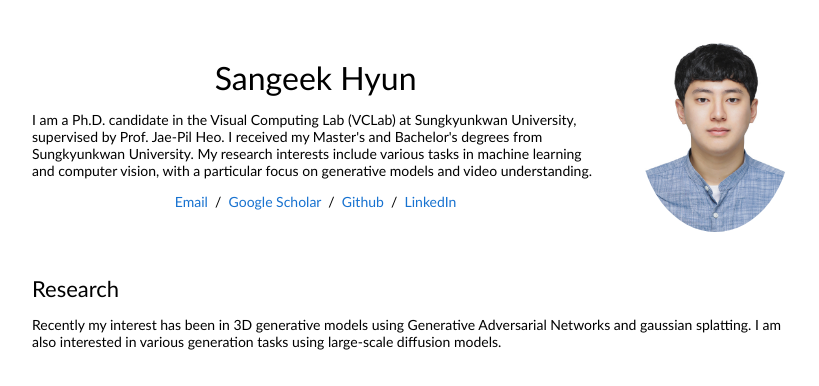
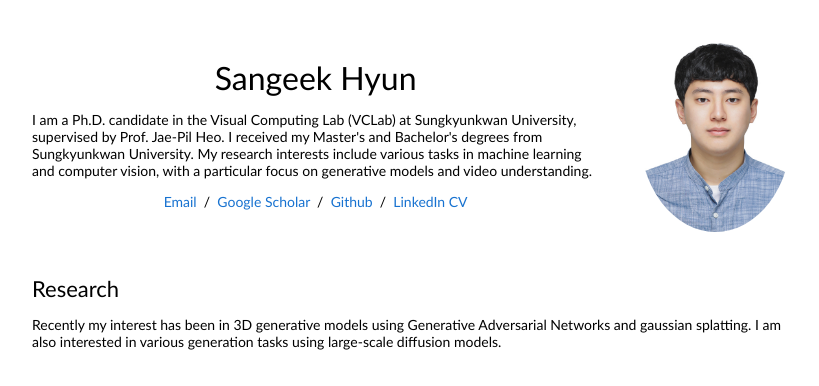
Before and after one commit to hse1032/hse1032.github.io, a Jekyll site: the page built from index.md, in a window 1280 px wide and 900 px high. Shown: the top 386 px of the window, without its empty margins (228-1047 px from the left). Built offline with Jekyll 4.4.1, drawn with Linux system fonts in a browser that asks for light colours.

```diff
--- a/_layouts/home.html
+++ b/_layouts/home.html
@@ -33,6 +33,7 @@
                   <a href="https://scholar.google.com/citations?user=xbaJDBwAAAAJ&hl">Google Scholar</a> &nbsp;/&nbsp;
                   <a href="https://github.com/hse1032/">Github</a> &nbsp;/&nbsp;
                   <a href="https://www.linkedin.com/in/sangeek-hyun-33837a316/">LinkedIn</a>
+                  <a href="https://raw.githubusercontent.com/hse1032/hse1032.github.io/blob/main/static/pdfs/CV_20260305.pdf">CV</a>
                 </p>
 
               </td>
```
